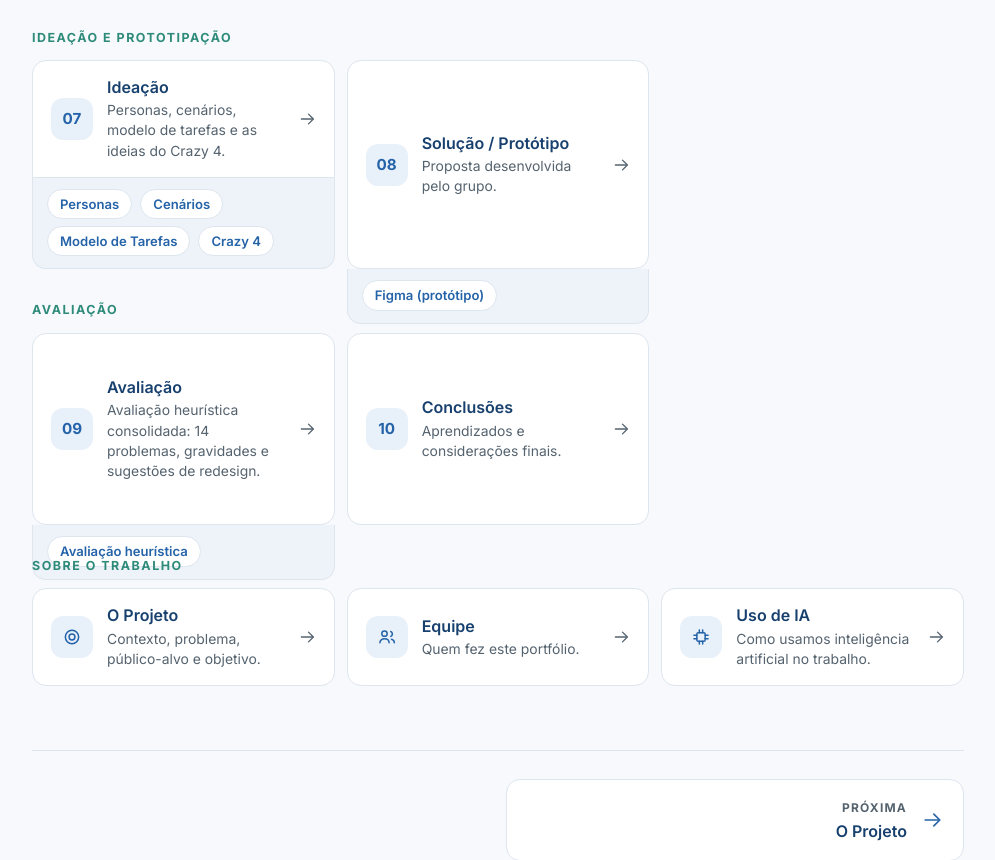
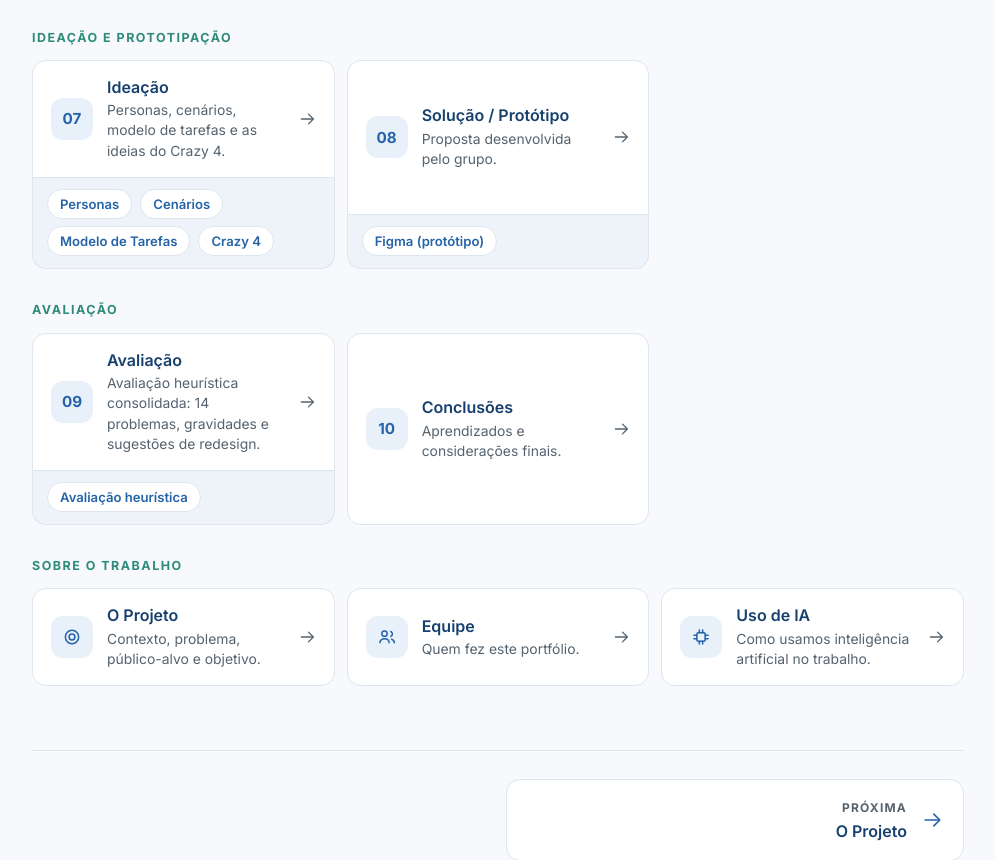
Before and after one commit to UFF-ArthurMta/PortofolioIHC, a plain HTML site: page index.html in a window 1280 px wide. Shown: the part 1532-2392 px from the top of the page, without its empty margins (142-1137 px from the left). Drawn offline with Linux system fonts and the light colour scheme.

Commit message:
Corrige o desenho dos cartoes 08 e 09 da home: chip colado dentro do cartao
Co-Authored-By: Claude Sonnet 5.5 <noreply@anthropic.com>

```diff
--- a/index.html
+++ b/index.html
@@ -377,7 +377,7 @@
               <li><a href="crazy4.html">Crazy 4</a></li>
             </ul>
             </li>
-            <li>
+            <li class="roteiro__comsub">
               <a class="roteiro__item" href="prototipo.html">
                 <span class="roteiro__num" aria-hidden="true">08</span>
                 <span class="roteiro__texto">
@@ -394,7 +394,7 @@
 
           <h3 class="roteiro__fase">Avaliação</h3>
           <ol class="roteiro__lista" start="9">
-            <li>
+            <li class="roteiro__comsub">
               <a class="roteiro__item" href="avaliacao.html">
                 <span class="roteiro__num" aria-hidden="true">09</span>
                 <span class="roteiro__texto">
```
